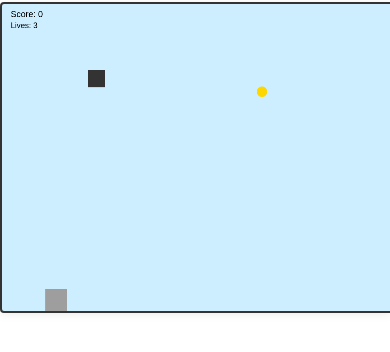
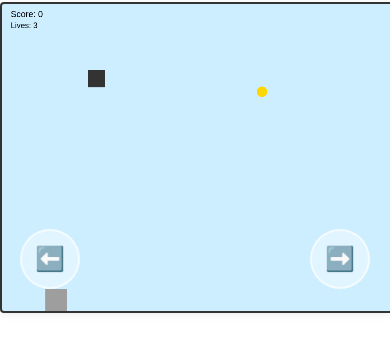
Before and after one commit to KhushiWalia09/Divine-Drift, a plain HTML site: page index.html in a window 390 px wide. Shown: the part 56-408 px from the top of the page. Drawn offline with Linux system fonts and the light colour scheme.

Commit message:
Changes Done

```diff
--- a/index.html
+++ b/index.html
@@ -8,14 +8,23 @@
     <meta name="viewport" content="width=device-width, initial-scale=1.0">
     <link rel="stylesheet" href="style.css">
 </head>
+
 <body>
 
     <h1>The Divine Drift 👼</h1>
     <div class="game-container">
         <canvas id="gameCanvas"></canvas>
+
+        <!-- Mobile Controls -->
+        <div class="mobile-controls">
+            <button id="btnLeft" class="control-btn">⬅️</button>
+            <button id="btnRight" class="control-btn">➡️</button>
+        </div>
+
         <button id="restartBtn" class="restart-btn" style="display:none;">Restart Game</button>
     </div>
 
     <script src="script.js"></script>
 </body>
+
 </html>
--- a/script.js
+++ b/script.js
@@ -71,6 +71,28 @@ canvas.addEventListener("touchend", (e) => {
   e.preventDefault();
   keys[" "] = false;
 }, { passive: false });
+
+// Mobile Directional Controls
+const btnLeft = document.getElementById("btnLeft");
+const btnRight = document.getElementById("btnRight");
+
+const handleTouchStart = (key) => (e) => {
+  e.preventDefault();
+  keys[key] = true;
+};
+
+const handleTouchEnd = (key) => (e) => {
+  e.preventDefault();
+  keys[key] = false;
+};
+
+// Left Button
+btnLeft.addEventListener("touchstart", handleTouchStart("ArrowLeft"), { passive: false });
+btnLeft.addEventListener("touchend", handleTouchEnd("ArrowLeft"), { passive: false });
+
+// Right Button
+btnRight.addEventListener("touchstart", handleTouchStart("ArrowRight"), { passive: false });
+btnRight.addEventListener("touchend", handleTouchEnd("ArrowRight"), { passive: false });
 // =======================
 // Score
 // =======================
--- a/style.css
+++ b/style.css
@@ -1,4 +1,5 @@
-html, body {
+html,
+body {
   margin: 0;
   padding: 0;
   overflow: hidden;
@@ -14,8 +15,10 @@ canvas {
   height: 100%;
   background: #cceeff;
   border: 2px solid #333;
-  display: block; /* Removes potential whitespace */
-  border-radius: 4px; /* Optional: adds a slight curve to corners */
+  display: block;
+  /* Removes potential whitespace */
+  border-radius: 4px;
+  /* Optional: adds a slight curve to corners */
 }
 
 /* Hover effect */
@@ -29,6 +32,7 @@ canvas {
   transform: translateX(-50%) scale(0.98);
   box-shadow: 0 4px 10px rgba(255, 61, 0, 0.4);
 }
+
 .restart-btn {
   position: absolute;
   top: 62%;
@@ -47,21 +51,83 @@ canvas {
   cursor: pointer;
   box-shadow: 0 6px 15px rgba(255, 61, 0, 0.4);
   transition: transform 0.2s ease;
-  z-index: 20;/* ensure it stays above canvas */
+  z-index: 20;
+  /* ensure it stays above canvas */
 }
 
 @keyframes pulse {
-  0% { box-shadow: 0 0 10px rgba(255, 61, 0, 0.4); }
-  50% { box-shadow: 0 0 20px rgba(255, 61, 0, 0.7); }
-  100% { box-shadow: 0 0 10px rgba(255, 61, 0, 0.4); }
+  0% {
+    box-shadow: 0 0 10px rgba(255, 61, 0, 0.4);
+  }
+
+  50% {
+    box-shadow: 0 0 20px rgba(255, 61, 0, 0.7);
+  }
+
+  100% {
+    box-shadow: 0 0 10px rgba(255, 61, 0, 0.4);
+  }
 }
+
 .game-container {
   position: relative;
   width: 100%;
-  max-width: 900px; /* Logical Max Width */
-  aspect-ratio: 900 / 700; /* Maintains the game's aspect ratio */
-  margin: 10px auto; /* center horizontally */
-  box-shadow: 0 4px 10px rgba(0,0,0,0.1);
+  max-width: 900px;
+  /* Logical Max Width */
+  aspect-ratio: 900 / 700;
+  /* Maintains the game's aspect ratio */
+  margin: 10px auto;
+  /* center horizontally */
+  box-shadow: 0 4px 10px rgba(0, 0, 0, 0.1);
+  /* Ensure controls stay within this or relative to viewport if needed,
+     but relative to game-container keeps them nicely overlaid */
+}
+
+/* Mobile Controls */
+.mobile-controls {
+  position: absolute;
+  bottom: 20px;
+  left: 0;
+  width: 100%;
+  display: flex;
+  justify-content: space-between;
+  padding: 0 20px;
+  box-sizing: border-box;
+  pointer-events: none;
+  /* Let clicks pass through empty space */
+  z-index: 10;
+  opacity: 0;
+  /* Hidden by default on desktop */
+}
+
+.control-btn {
+  pointer-events: auto;
+  /* Re-enable clicks on buttons */
+  background: rgba(255, 255, 255, 0.4);
+  border: 2px solid rgba(255, 255, 255, 0.6);
+  border-radius: 50%;
+  width: 60px;
+  height: 60px;
+  font-size: 24px;
+  display: flex;
+  align-items: center;
+  justify-content: center;
+  cursor: pointer;
+  user-select: none;
+  -webkit-tap-highlight-color: transparent;
+  transition: transform 0.1s, background 0.1s;
+}
+
+.control-btn:active {
+  transform: scale(0.9);
+  background: rgba(255, 255, 255, 0.6);
+}
+
+/* Show controls only on smaller screens (tablets/phones) */
+@media (max-width: 1024px) {
+  .mobile-controls {
+    opacity: 1;
+  }
 }
 
 /* Make Typography Responsive */
@@ -69,5 +135,6 @@ h1 {
   text-align: center;
   margin: 10px 0;
   font-family: Arial, sans-serif;
-  font-size: clamp(1.5rem, 4vw, 2.5rem); /* Responsive font size */
+  font-size: clamp(1.5rem, 4vw, 2.5rem);
+  /* Responsive font size */
 }
```
